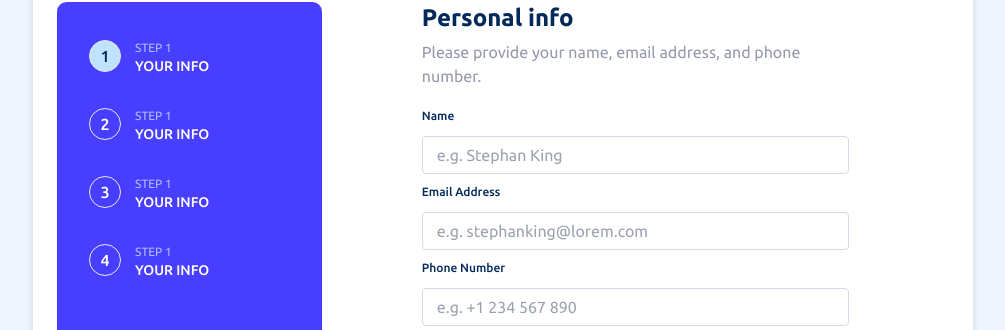
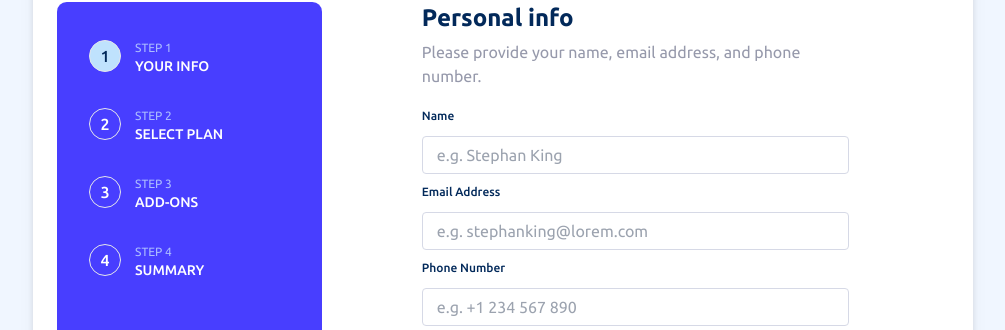
Before and after one commit to Jahan-Shah/multi-step-form, a Vue app: page /personal-info in a window 1280 px wide. Shown: the part 124-454 px from the top of the page, without its empty margins (137-1142 px from the left). Built offline with nearby package versions, Linux system fonts and the light colour scheme.

Commit message:
correction of steps

```diff
--- a/src/components/TheHeader.vue
+++ b/src/components/TheHeader.vue
@@ -20,8 +20,8 @@
         >
           <div class="link">2</div>
           <div class="text-sm uppercase max-sm:hidden">
-            <p class="text-xs text-primary-200">Step 1</p>
-            <h3 class="font-medium text-secondary-100">Your Info</h3>
+            <p class="text-xs text-primary-200">Step 2</p>
+            <h3 class="font-medium text-secondary-100">Select Plan</h3>
           </div>
         </RouterLink>
         <RouterLink
@@ -31,8 +31,8 @@
         >
           <div class="link">3</div>
           <div class="text-sm uppercase max-sm:hidden">
-            <p class="text-xs text-primary-200">Step 1</p>
-            <h3 class="font-medium text-secondary-100">Your Info</h3>
+            <p class="text-xs text-primary-200">Step 3</p>
+            <h3 class="font-medium text-secondary-100">Add-Ons</h3>
           </div>
         </RouterLink>
         <RouterLink
@@ -42,8 +42,8 @@
         >
           <div class="link">4</div>
           <div class="text-sm uppercase max-sm:hidden">
-            <p class="text-xs text-primary-200">Step 1</p>
-            <h3 class="font-medium text-secondary-100">Your Info</h3>
+            <p class="text-xs text-primary-200">Step 4</p>
+            <h3 class="font-medium text-secondary-100">Summary</h3>
           </div>
         </RouterLink>
       </div>
```
